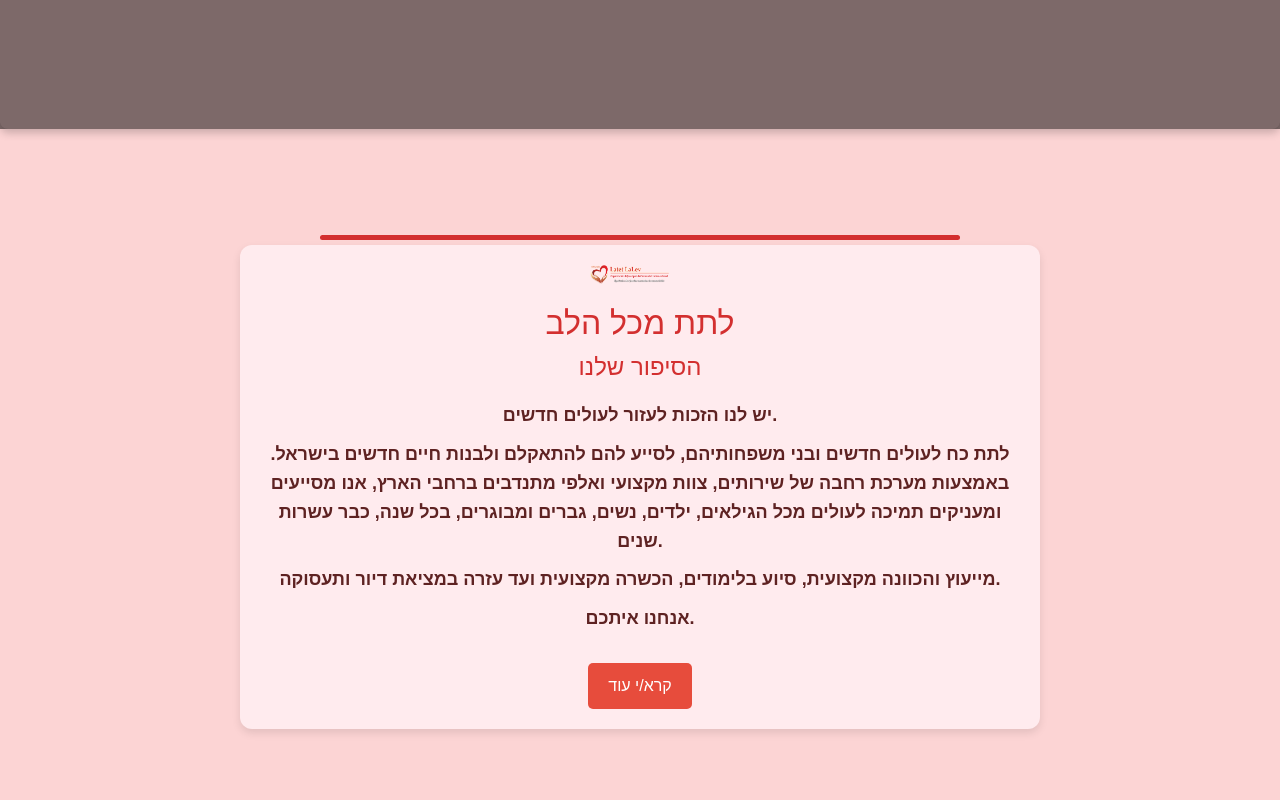
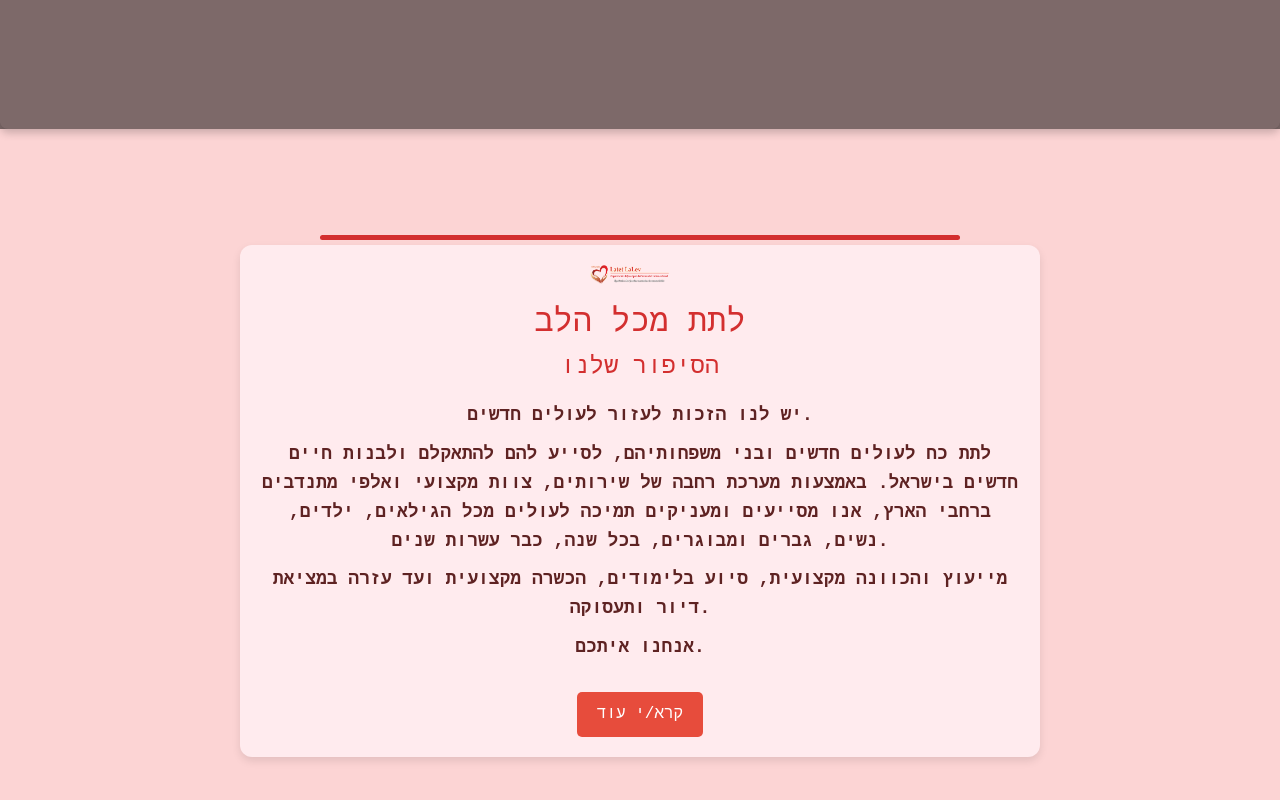
Before and after one commit to brachi2002/latet-lalev, a React (Create React App) app: page / in a window 1280 px wide. Shown: the part 640-1440 px from the top of the page. Built offline with nearby package versions, Linux system fonts and the light colour scheme; no server answers; the database is empty.

Commit message:
update font

```diff
--- a/src/components/homepage.css
+++ b/src/components/homepage.css
@@ -254,7 +254,7 @@ main {
     max-width: 800px;
     background-color: #ffebee; /* צבע רקע רך */
     color: #5e2222; /* צבע טקסט */
-    font-family: 'Gisha', sans-serif; /* גופן */
+    /* font-family: 'Gisha', sans-serif; גופן */
     font-size: 18px; /* גודל גופן */
     line-height: 1.6; /* גובה שורה */
     border-radius: 12px; /* פינות מעוגלות */
```
